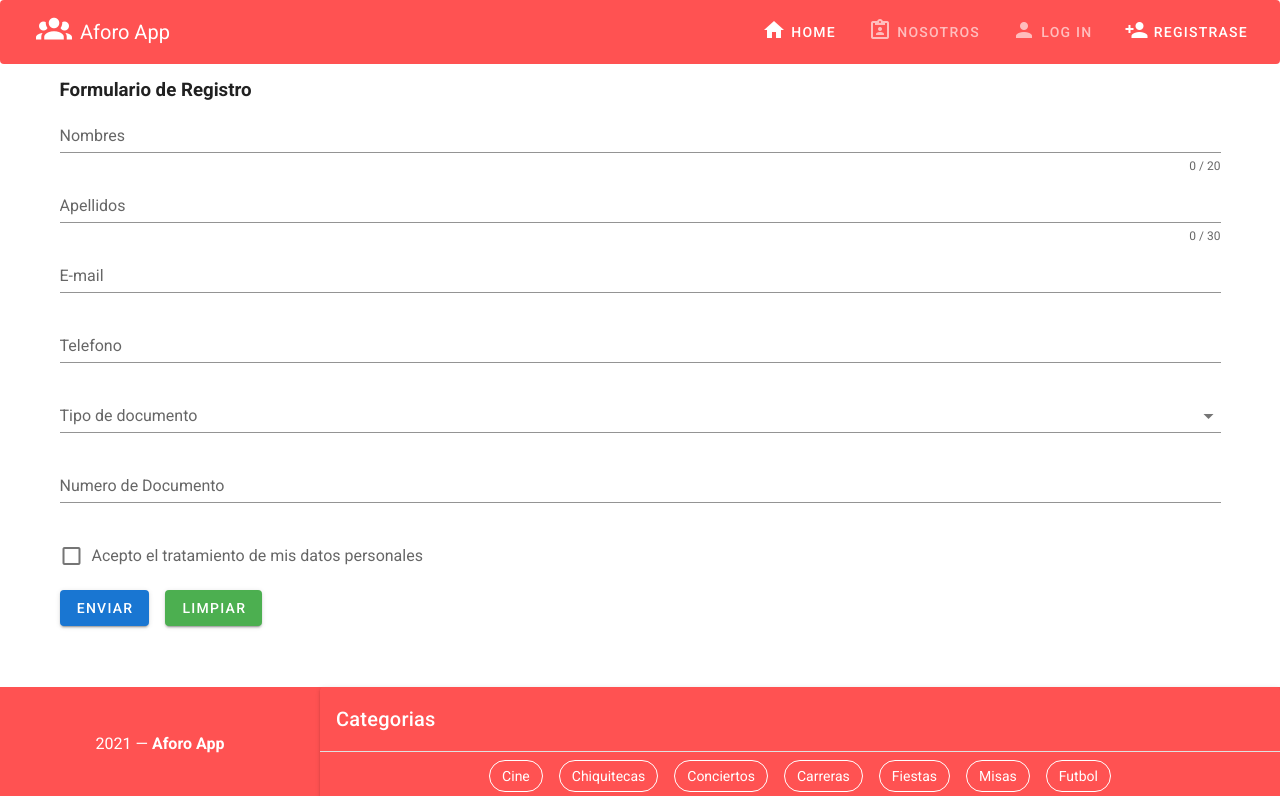
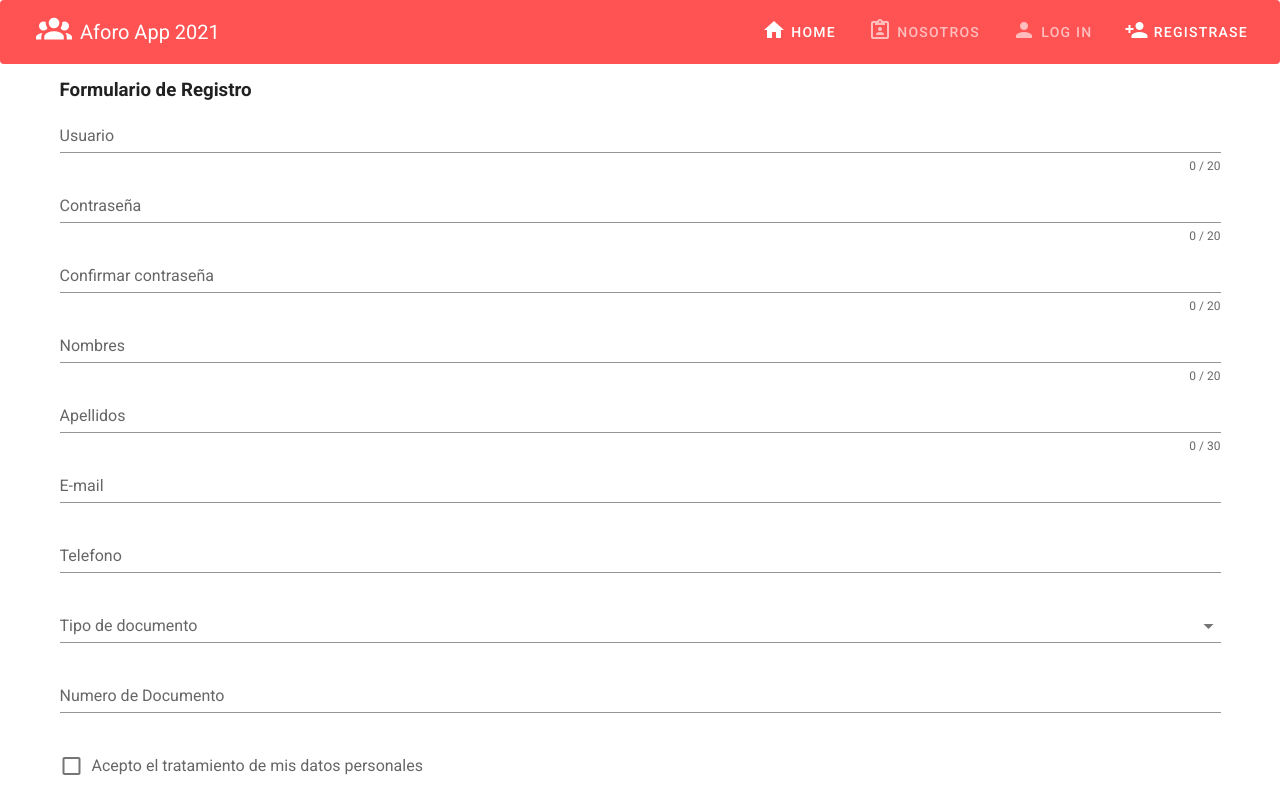
Before and after one commit to johnhtml/Aforo-Web-App, a Vue app in the folder Front/: page /signup in a window 1280 px wide. Shown: the top 796 px of the page. Built offline with nearby package versions, Linux system fonts and the light colour scheme.

Commit message:
creando userScheme en el Back

```diff
--- a/Front/src/App.vue
+++ b/Front/src/App.vue
@@ -1,14 +1,8 @@
 <template>
   <v-app>
-    <nav-bar
-      :brandName="appName"
-      :webLinks="navLinks"/>
-    <!-- <drawerNavBar/> -->
+    <nav-bar/>
     <main-content/>
-    <app-footer
-      :brandName="appName"
-      :webLinks="navLinks"
-      :categories="categ"/>
+    <app-footer/>
   </v-app>
 </template>
 
--- a/Front/src/components/SignupComponent.vue
+++ b/Front/src/components/SignupComponent.vue
@@ -5,7 +5,31 @@
     lazy-validation
   >
     <v-text-field
-      v-model="Nombre"
+      v-model="userName"
+      :counter="20"
+      :rules="userNameRules"
+      label="Usuario"
+      placeholder="Ingrese su usuario"
+      required
+    ></v-text-field>
+    <v-text-field
+      v-model="password"
+      :counter="20"
+      :rules="passwordRules"
+      label="Contraseña"
+      placeholder="Ingrese su contraseña"
+      required
+    ></v-text-field>
+    <v-text-field
+      v-model="confirmPassword"
+      :counter="20"
+      :rules="confirmPasswordRules"
+      label="Confirmar contraseña"
+      placeholder="Confirme su contraseña"
+      required
+    ></v-text-field>
+    <v-text-field
+      v-model="name"
       :counter="20"
       :rules="nameRules"
       label="Nombres"
@@ -14,9 +38,9 @@
     ></v-text-field>
 
     <v-text-field
-      v-model="Apellido"
+      v-model="lastName"
       :counter="30"
-      :rules="lastnameRules"
+      :rules="lastNameRules"
       label="Apellidos"
       placeholder="Ingrese sus apellidos completos"
       required
@@ -31,7 +55,7 @@
     ></v-text-field>
 
     <v-text-field
-      v-model="telefono"
+      v-model="phone"
       :rules="phoneRules"
       label="Telefono"
       placeholder="Ingrese su numero Celular"
@@ -40,7 +64,7 @@
     ></v-text-field>
 
     <v-select
-      v-model="select"
+      v-model="docType"
       :items="items"
       :rules="[v => !!v || 'Debe seleccionar su tipo de Documento']"
       label="Tipo de documento"
@@ -48,8 +72,8 @@
     ></v-select>
 
     <v-text-field
-      v-model="numerodocumento"
-      :rules="numdocRules"
+      v-model="numDoc"
+      :rules="numDocRules"
       label="Numero de Documento"
       placeholder="Ingrese el numero de su Documento de Identificacion"
       type number
@@ -57,7 +81,7 @@
     ></v-text-field>
 
     <v-checkbox
-      v-model="checkbox"
+      v-model="personalTerms"
       :rules="[v => !!v || 'Debe aceptar el tratamiento de sus datos personales']"
       label="Acepto el tratamiento de mis datos personales"
       required
@@ -82,19 +106,33 @@
 
   </v-form>
 </template>
-
 <script>
 export default {
     data: () => ({
       valid: true,
+      userName: '',
+      userNameRules: [
+        v => !!v || 'Debe ingresar sus nombres completos',
+        v => (v && v.length <= 20) || 'El nombre debe ser inferior a 20 caracteres',
+      ],
+      password: '',
+      passwordRules: [
+        v => !!v || 'Debe ingresar sus nombres completos',
+        v => (v && v.length <= 20) || 'El nombre debe ser inferior a 20 caracteres',
+      ],
+      confirmPassword: '',
+      confirmPasswordRules: [
+        v => !!v || 'Debe ingresar sus nombres completos',
+        v => (v && v.length <= 20) || 'El nombre debe ser inferior a 20 caracteres',
+      ],
       name: '',
       nameRules: [
         v => !!v || 'Debe ingresar sus nombres completos',
         v => (v && v.length <= 20) || 'El nombre debe ser inferior a 20 caracteres',
       ],
 
-      lastname: '',
-      lastnameRules: [
+      lastName: '',
+      lastNameRules: [
         v => !!v || 'Debe ingresar sus apellidos completos',
         v => (v && v.length <= 30) || 'El apellido debe ser inferior a 30 caracteres',
       ],
@@ -111,7 +149,7 @@ export default {
         v => !!v || 'Debe ingresar su e-mail',
         v => /.+@.+\..+/.test(v) || 'El e-mail ingresado no es válido',
       ],
-      select: null,
+      docType: null,
       items: [
         'C.C.',
         'C.E.',
@@ -119,14 +157,14 @@ export default {
         'Otro',
       ],
 
-      numdoc: '',
-      numdocRules: [
+      numDoc: '',
+      numDocRules: [
         v => !!v || 'Debe ingresar su numero de Identificacion',
         v => !isNaN(v)|| 'Ingrese su numero sin espacios ni puntos',
         v => (v && v.length <= 20) || 'Ingrese su numero de máximo 10 dígitos'
     ],
 
-      checkbox: false,
+      personalTerms: false,
 
 
     }),
--- a/Front/src/components/appBarComponents/NavBar.vue
+++ b/Front/src/components/appBarComponents/NavBar.vue
@@ -6,7 +6,8 @@
         color="error"
         elevate-on-scroll
         dark>
-          <v-app-bar-nav-icon class="pl-6" v-if="$vuetify.breakpoint.smAndDown" @click="shawDrawer"></v-app-bar-nav-icon>
+          <!-- <v-app-bar-nav-icon class="pl-6" v-if="$vuetify.breakpoint.smAndDown" @click="shawDrawer"></v-app-bar-nav-icon> -->
+          <v-app-bar-nav-icon class="pl-6" v-if="$vuetify.breakpoint.smAndDown"></v-app-bar-nav-icon>
           <v-icon class="ml-5 mr-2 pb-2" large v-if="$vuetify.breakpoint.mdAndUp">mdi-account-group</v-icon>
           <v-toolbar-title>{{appName}}</v-toolbar-title>
           <v-spacer></v-spacer>
@@ -30,15 +31,15 @@ import {mapState} from 'vuex'
 
 export default ({
   data: () => ({
-    drawer: false
+    // drawer: false
   }),
   computed:{
     ...mapState(['appName','navLinks'])
   },
   methods: {
-    showDrawer(){
-      this.showDrawer = !this.showDrawer
-    }
+    // showDrawer(){
+    //   // this.showDrawer = !this.showDrawer
+    // }
   }
 
 })
--- a/Front/src/store.js
+++ b/Front/src/store.js
@@ -7,7 +7,7 @@ import { getAllEvents } from "./Services/EventsService";
 
 export default new Vuex.Store({
   state: {
-    appName: "Aforo App",
+    appName: "Aforo App 2021",
     navLinks: [
       {
         name: "Home",
```
Also changed, not shown: 1 other file (tests, documents, lock files or other folders).
